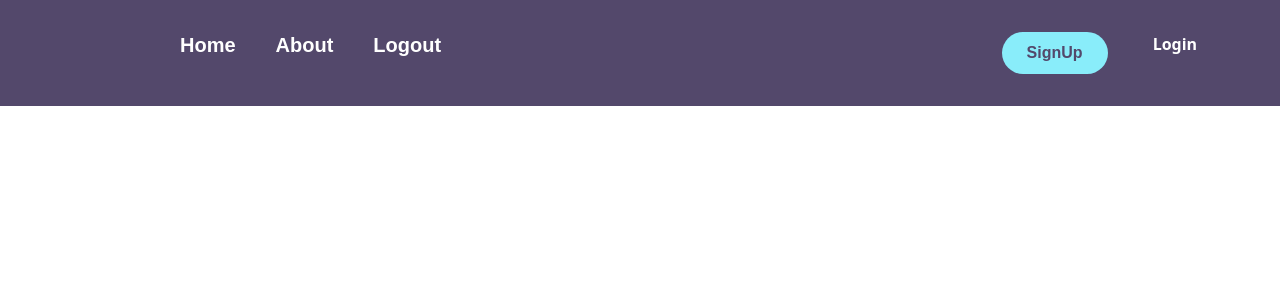
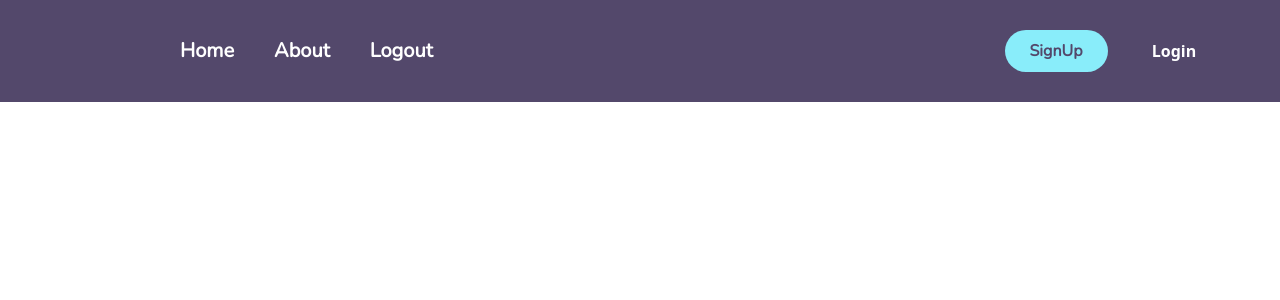
Before and after one commit to Illuminate22/aero-booking1.0, a React (Create React App) app in the folder proj/: page / in a window 1280 px wide. Shown: the top 300 px of the page. Built offline with nearby package versions, Linux system fonts and the light colour scheme.

Commit message:
Centering in navbar fixed

```diff
--- a/proj/package.json
+++ b/proj/package.json
@@ -9,7 +9,7 @@
     "bootstrap": "^5.1.3",
     "react": "^18.0.0",
     "react-dom": "^18.0.0",
-    "react-scripts": "5.0.1",
+    "react-scripts": "^5.0.1",
     "web-vitals": "^2.1.4"
   },
   "scripts": {
--- a/proj/src/App.css
+++ b/proj/src/App.css
@@ -1,5 +1,6 @@
 .nav-right {
   display: flex;
+  align-items: center;
 }
 .nav-right * {
   display: flex;
@@ -30,6 +31,8 @@
 .nav-links {
   list-style: none;
   display: flex;
+  align-items: center;
+  margin-bottom: 0%;
 }
 
 .nav-links li {
--- a/proj/src/App.js
+++ b/proj/src/App.js
@@ -19,6 +19,7 @@
   ]
   return (
     <div className="App">
+      <link href='https://fonts.googleapis.com/css?family=Nunito' rel='stylesheet'></link>
       <Nav tabs={tabs}/>
     </div>
   );
```
Also changed, not shown: 1 other file (tests, documents, lock files or other folders).
